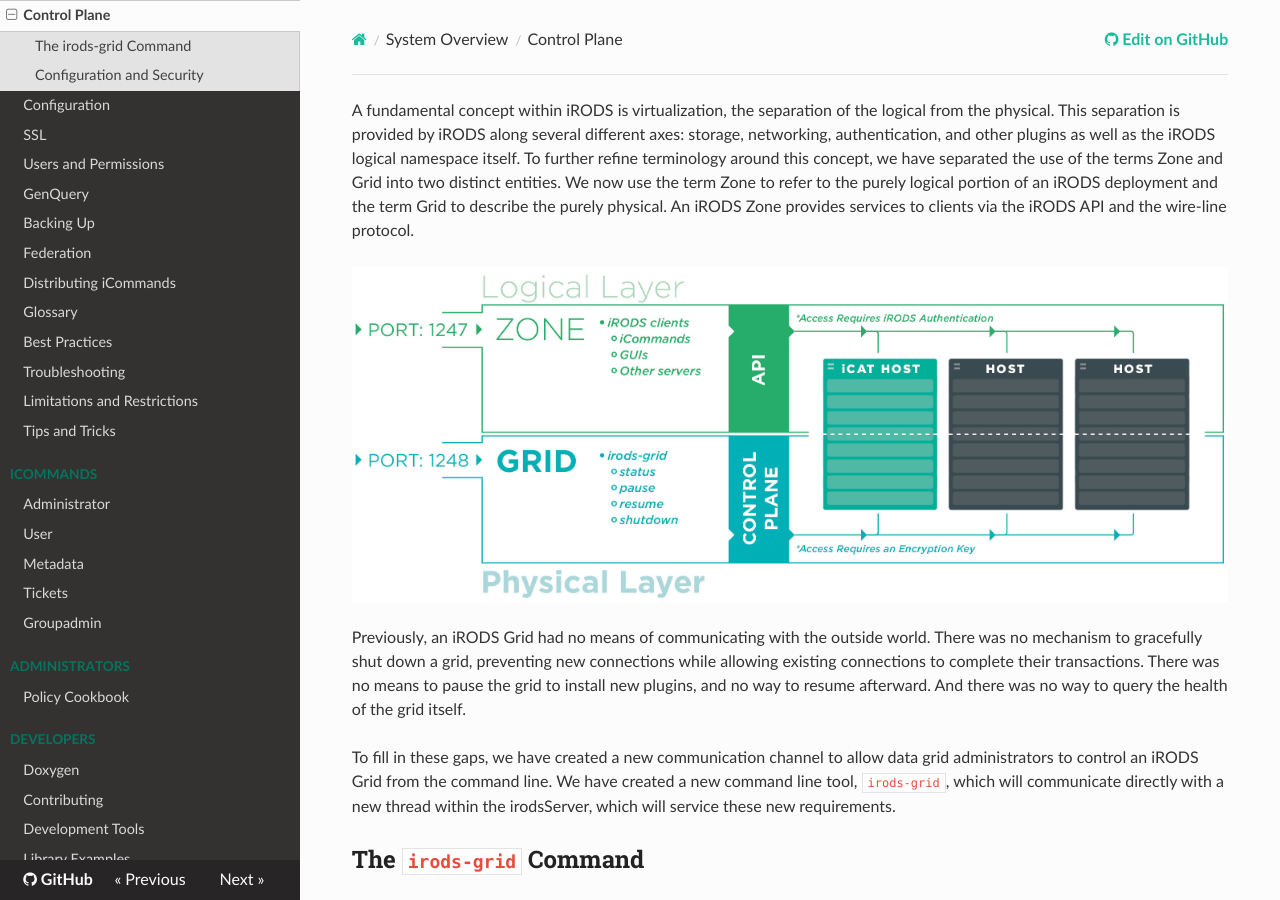
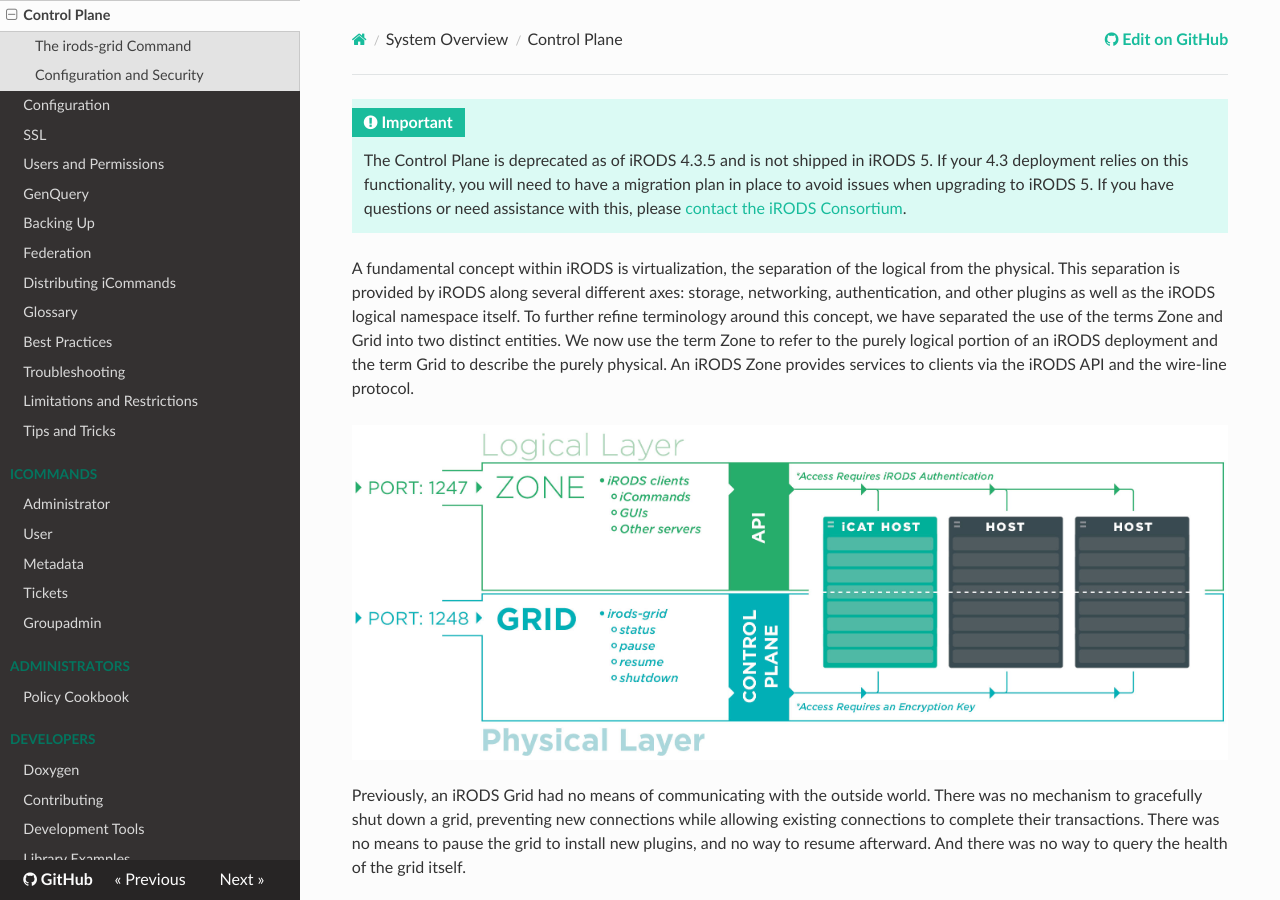
Before and after one commit to irods/irods_docs, an MkDocs documentation site: the page built from docs/system_overview/control_plane.md, in a window 1280 px wide and 900 px high. Built offline with MkDocs 1.6.1, drawn with Linux system fonts in a browser that asks for light colours; nearby versions of some CDN libraries.

Commit message:
[irods/irods#8479] Document deprecation of control plane

```diff
--- a/docs/system_overview/control_plane.md
+++ b/docs/system_overview/control_plane.md
@@ -1,4 +1,7 @@
 #
+
+!!! Important
+    The Control Plane is deprecated as of iRODS 4.3.5 and is not shipped in iRODS 5. If your 4.3 deployment relies on this functionality, you will need to have a migration plan in place to avoid issues when upgrading to iRODS 5. If you have questions or need assistance with this, please [contact the iRODS Consortium](https://irods.org/contact/).
 
 A fundamental concept within iRODS is virtualization, the separation of the logical from the physical.  This separation is provided by iRODS along several different axes: storage, networking, authentication, and other plugins as well as the iRODS logical namespace itself. To further refine terminology around this concept, we have separated the use of the terms Zone and Grid into two distinct entities. We now use the term Zone to refer to the purely logical portion of an iRODS deployment and the term Grid to describe the purely physical. An iRODS Zone provides services to clients via the iRODS API and the wire-line protocol.
 
```
